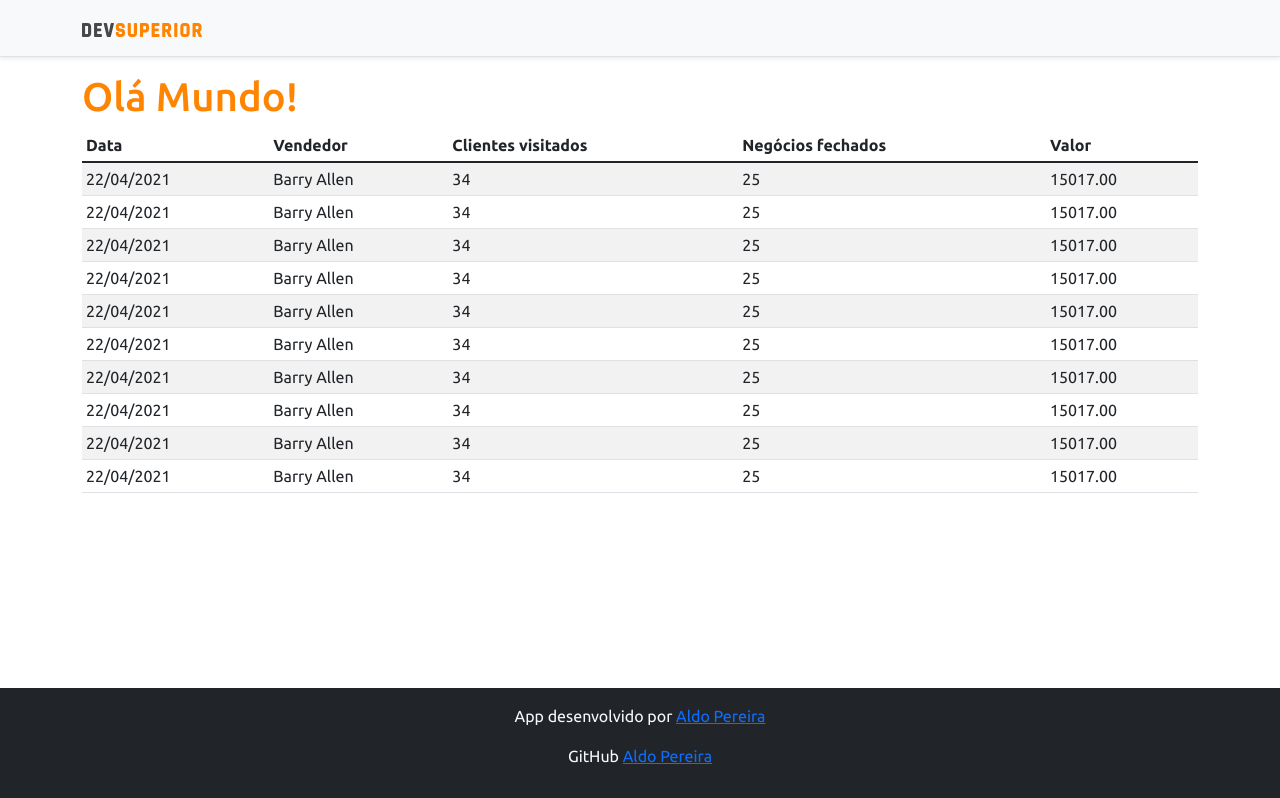
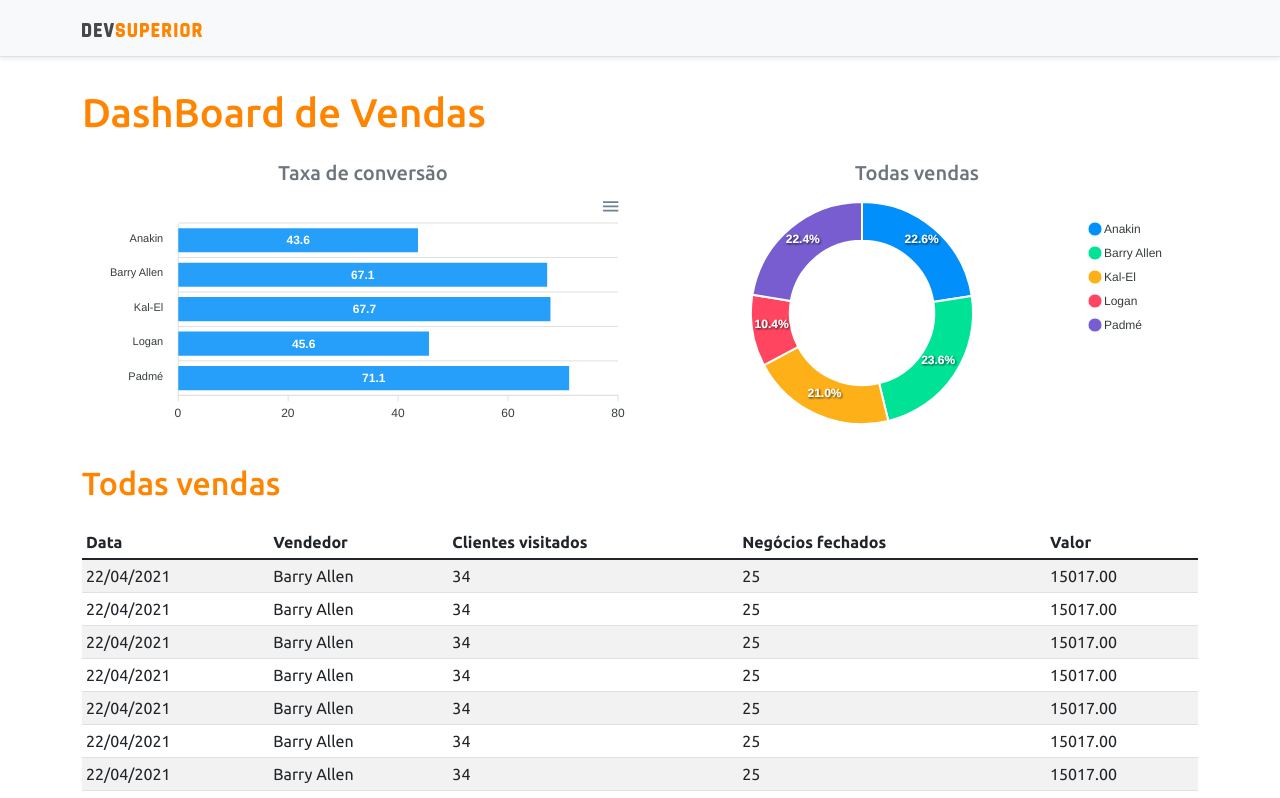
Before and after one commit to aldo-pereira22/projeto-sds4, a React (Create React App) app in the folder frontend/: page / in a window 1280 px wide. Shown: the top 798 px of the page. Built offline with nearby package versions, Linux system fonts and the light colour scheme.

Commit message:
Static Charts

```diff
--- a/frontend/package.json
+++ b/frontend/package.json
@@ -11,8 +11,10 @@
     "@types/node": "^12.0.0",
     "@types/react": "^17.0.0",
     "@types/react-dom": "^17.0.0",
+    "apexcharts": "^3.28.1",
     "bootstrap": "^5.1.1",
     "react": "^17.0.2",
+    "react-apexcharts": "^1.3.9",
     "react-dom": "^17.0.2",
     "react-scripts": "4.0.3",
     "typescript": "^4.1.2",
--- a/frontend/public/index.html
+++ b/frontend/public/index.html
@@ -1,5 +1,5 @@
 <!DOCTYPE html>
-<html lang="en">
+<html lang="pt_BR">
   <head>
     <meta charset="utf-8" />
     <link rel="icon" href="%PUBLIC_URL%/favicon.ico" />
--- a/frontend/src/App.tsx
+++ b/frontend/src/App.tsx
@@ -1,13 +1,34 @@
 import Footer from "components/Footer";
 import NavBar from "components/NavBar";
 import DataTable from "components/DataTable";
+import BarChart from "components/BarCharts";
+import DonutChart from "components/DonutChart";
+
 
 function App() {
   return (
     <>
       <NavBar></NavBar>
       <div className="container">
-        <h1 className="text-primary" > Olá Mundo! </h1>
+        <h1 className="text-primary py-3" > DashBoard de Vendas </h1>
+
+      <div className="row px-3" >
+        <div className="col-sm-6">
+          <h5 className="text-center text-secondary" >Taxa de conversão</h5>
+          <BarChart />
+
+        </div>
+        <div className="col-sm-6">
+          <h5 className="text-center text-secondary" >Todas vendas </h5>
+          <DonutChart />
+        </div>
+      </div>
+
+      <div className="py-3" >
+        <h2 className="text-primary" > Todas vendas</h2>
+
+      </div>
+
         <DataTable></DataTable>
       </div>
 
--- /dev/null
+++ b/frontend/src/components/BarCharts/index.tsx
@@ -0,0 +1,34 @@
+import Chart from 'react-apexcharts';
+const BarChart = () => {
+
+    const options = {
+        plotOptions: {
+            bar: {
+                horizontal: true,
+            }
+        },
+    };
+
+    const mockData = {
+        labels: {
+            categories: ['Anakin', 'Barry Allen', 'Kal-El', 'Logan', 'Padmé']
+        },
+        series: [
+            {
+                name: "% Sucesso",
+                data: [43.6, 67.1, 67.7, 45.6, 71.1]
+            }
+        ]
+    };
+    return (
+        <Chart
+            options={{ ...options, xaxis:mockData.labels }}
+            series={mockData.series}
+            type="bar"
+            height="240"
+        />
+
+    );
+  }
+
+export default BarChart;
--- /dev/null
+++ b/frontend/src/components/DonutChart/index.tsx
@@ -0,0 +1,25 @@
+import Chart from 'react-apexcharts';
+const DonutChart = () => {
+
+    const mockData = {
+        series: [477138, 499928, 444867, 220426, 473088],
+        labels: ['Anakin', 'Barry Allen', 'Kal-El', 'Logan', 'Padmé']
+    }
+
+    const options = {
+        legend: {
+            show: true
+        }
+    }
+    return (
+        <Chart
+            options={{ ...options, labels:mockData.labels }}
+            series={mockData.series}
+            type="donut"
+            height="240"
+        />
+
+    );
+  }
+
+export default DonutChart;
```
Also changed, not shown: 1 other file (tests, documents, lock files or other folders).
